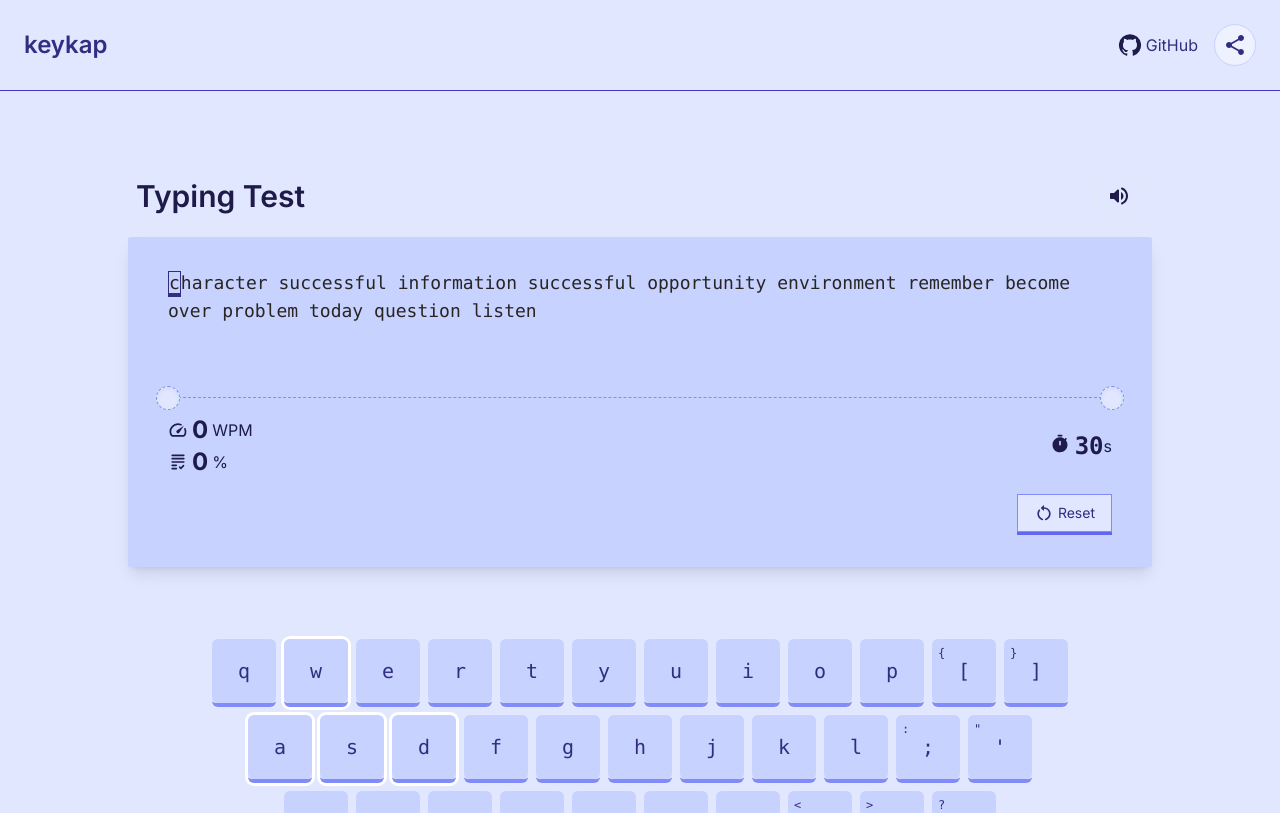
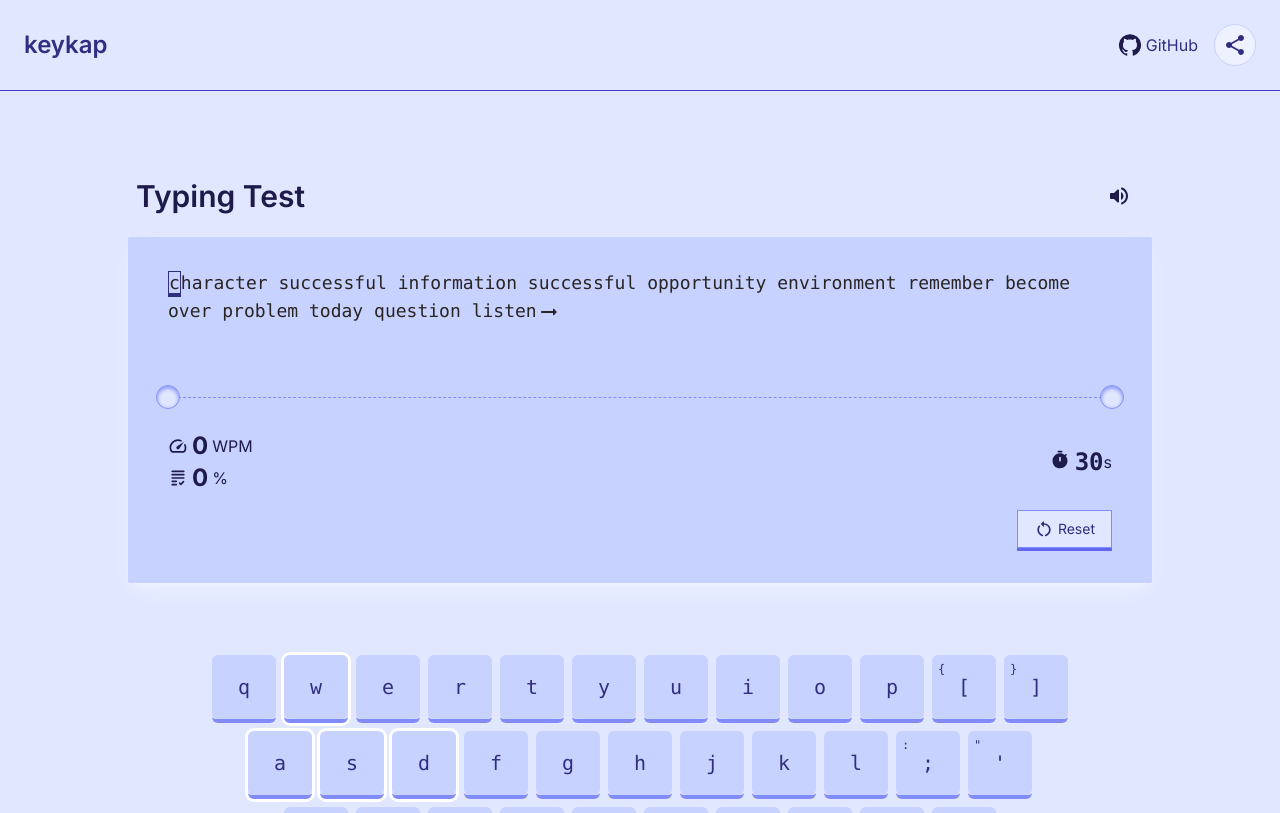
Before and after one commit to mind0bender/keykap, a Next.js app: page / in a window 1280 px wide. Shown: the top 813 px of the page. Built offline with nearby package versions, Linux system fonts and the light colour scheme.

Commit message:
{ "FIX": ["wpm and accuracy changes after test end on keydown"] }

```diff
--- a/app/about/page.tsx
+++ b/app/about/page.tsx
@@ -1,10 +1,7 @@
 import {
   AutoGraphRounded,
-  LegendToggleRounded,
-  SettingsRounded,
   SettingsSuggestRounded,
   SpeedRounded,
-  SsidChartRounded,
 } from "@mui/icons-material";
 import Button from "../components/button";
 import Link from "next/link";
--- a/app/components/typingarea.tsx
+++ b/app/components/typingarea.tsx
@@ -9,6 +9,8 @@ import {
 } from "react";
 import Letter from "./letter";
 import {
+  ArrowRightAltRounded,
+  ArrowRightRounded,
   GradingRounded,
   RestartAltRounded,
   SpeedRounded,
@@ -60,7 +62,7 @@ function TypingArea(
 ): JSX.Element {
   return (
     <div
-      className={`flex flex-col justify-center items-center bg-primary-200 rounded-sm shadow-lg px-10 py-8 gap-4 w-full container`}>
+      className={`flex flex-col justify-center items-center bg-primary-200 rounded-sm shadow-lg shadow-primary-50 px-10 py-8 gap-4 w-full container`}>
       <textarea
         onKeyDown={onKeyDown}
         onKeyUp={onKeyUp}
@@ -113,15 +115,18 @@ function TypingArea(
             </Letter>
           );
         })}
+        <ArrowRightAltRounded titleAccess={`Enter`} />
       </code>
-      <div
-        className={`flex justify-between w-full text-primary-950 border-t border-primary-400 pt-4 border-dashed relative`}>
+      <div className={`w-full relative`}>
+        <hr className={`border-1 w-full border-primary-400 border-dashed`} />
         <div
-          className={`w-6 aspect-square absolute bg-primary-100 border border-primary-400 border-dashed rounded-full shadow-inner top-0 left-0 -translate-x-1/2 -translate-y-1/2`}
+          className={`w-6 aspect-square absolute bg-primary-100 border border-primary-400 rounded-full shadow-inner shadow-primary-400 top-0 left-0 -translate-x-1/2 -translate-y-1/2`}
         />
         <div
-          className={`w-6 aspect-square absolute bg-primary-100 border border-primary-400 border-dashed rounded-full shadow-inner top-0 right-0 translate-x-1/2 -translate-y-1/2`}
+          className={`w-6 aspect-square absolute bg-primary-100 border border-primary-400 rounded-full shadow-inner shadow-primary-400 top-0 right-0 translate-x-1/2 -translate-y-1/2`}
         />
+      </div>
+      <div className={`flex justify-between w-full text-primary-950 pt-4`}>
         <div className={`flex flex-col justify-center items-start`}>
           <div
             className={`flex justify-center items-center gap-1`}
@@ -142,7 +147,7 @@ function TypingArea(
             </abbr>
           </div>
         </div>
-        <div className={`flex justify-center items-center`}>
+        <div title={`timer`} className={`flex justify-center items-center`}>
           <TimerRounded fontSize={"small"} className={`-translate-y-0.5`} />{" "}
           &nbsp;
           <span className={`font-bold text-2xl font-mono`}>
--- a/app/page.tsx
+++ b/app/page.tsx
@@ -13,7 +13,6 @@ import {
 import wordlist from "./helper/wordlist.json";
 import { VolumeOffRounded, VolumeUpRounded } from "@mui/icons-material";
 import VirtualKeyboard from "./components/virtual_keyboard";
-import { clearInterval, setInterval } from "timers";
 import TypingArea from "./components/typingarea";
 
 interface AccuracyCount {
@@ -64,18 +63,22 @@ export default function Home(): JSX.Element {
     return correctWordCount / ((timerMaxValue.current - timer) / 60); // `timer` is the time left for test to end, normally 0 if test has ended
   }, [getAccuracy, timer, typed]);
 
-  useEffect((): void => {
-    setWPM(getWPM());
-    if (!timer && timerIntervalRef.current) {
-      clearInterval(timerIntervalRef.current);
-    }
-  }, [timer, setWPM, getWPM]);
-
   const stopTimer: () => void = useCallback((): void => {
     if (timerIntervalRef.current) {
       clearInterval(timerIntervalRef.current);
+      timerIntervalRef.current = null;
     }
   }, []);
+
+  useEffect((): void => {
+    if (timerIntervalRef.current) {
+      setWPM(getWPM());
+      if (!timer) {
+        stopTimer();
+      }
+    }
+  }, [timer, setWPM, getWPM, stopTimer]);
+
   const startTimer: () => void = useCallback((): void => {
     timerIntervalRef.current = setInterval((): void => {
       if (timer - 1 <= 0) {
@@ -169,9 +172,9 @@ export default function Home(): JSX.Element {
           e.preventDefault();
           break;
         default:
-          if (timer <= 0) {
-            // if locked
-            return; // do not set accuracy counters.
+          if (!timerIntervalRef.current) {
+            // if test ended
+            return; // do not change accuracy counters.
           }
           if (supposed && e.key.length === 1) {
             if (supposed && e.key === supposed[typed.length]) {
```
